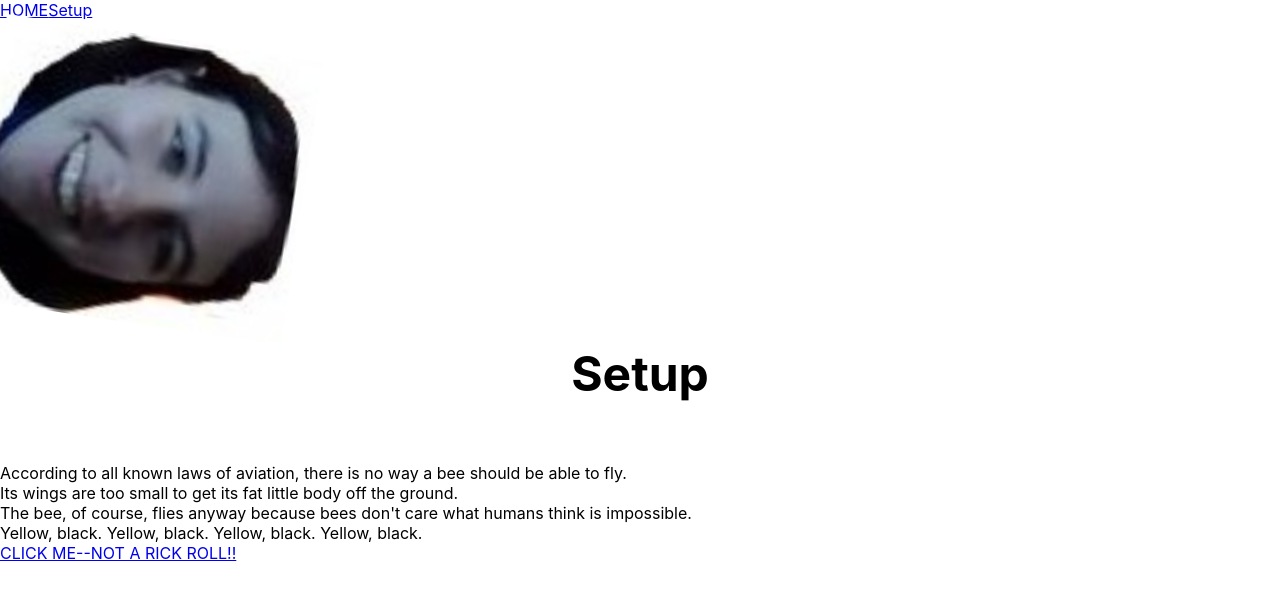
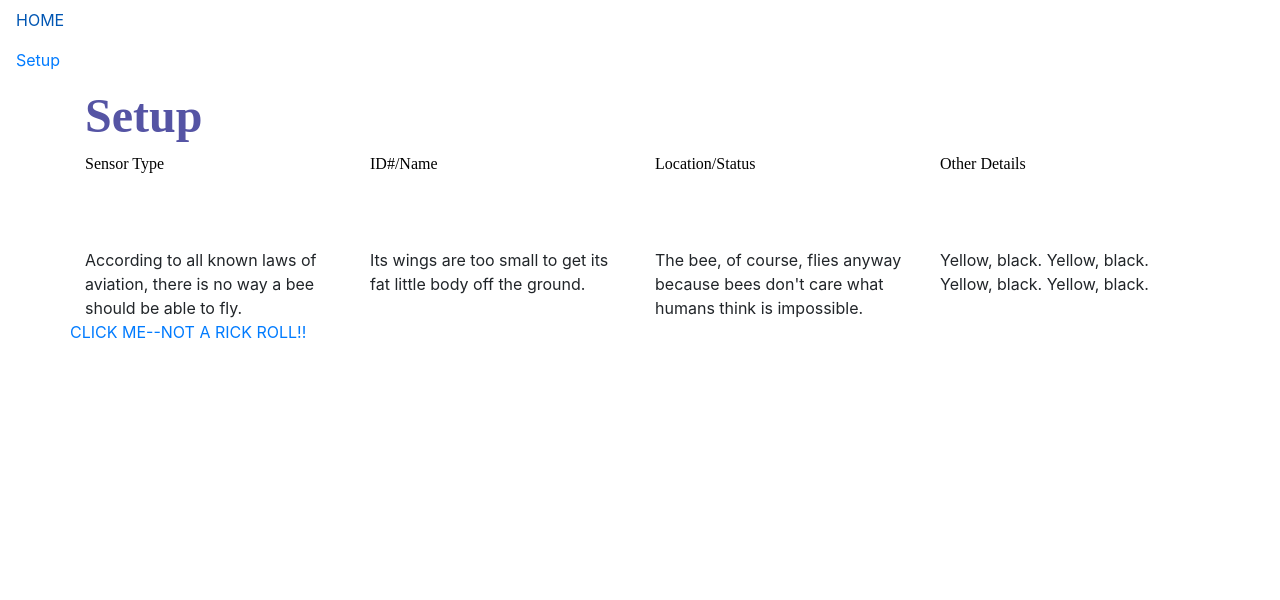
Before and after one commit to robinfintz/TeamTech21_MERN, a React (Create React App) app in the folder frontend/: page /Setup in a window 1280 px wide. Shown: the top 600 px of the page. Built offline with nearby package versions, Linux system fonts and the light colour scheme.

Commit message:
some changes reversed? so here they are again

```diff
--- a/frontend/src/App.js
+++ b/frontend/src/App.js
@@ -29,7 +29,6 @@ function App() {
     <Router>
       <div id='page-container'>
         <Navigation/>
-        <img src={Robin} className="App-logo" alt="logo" />
         <div className="content">
           <Switch>
             <Route exact path="/">
--- a/frontend/src/views/Setup.js
+++ b/frontend/src/views/Setup.js
@@ -2,6 +2,7 @@ import React from 'react';
 import Container from "react-bootstrap/Container"
 import Row from "react-bootstrap/Row"
 import Col from "react-bootstrap/Col"
+import 'bootstrap/dist/css/bootstrap.min.css';
 
 
 const Setup = () => {
@@ -9,7 +10,13 @@ const Setup = () => {
         <div>
             <Container>
               <Row>
-                  <Col style={{textAlign: "center", fontSize: "300%", fontWeight: "bold"}}>Setup</Col>
+                  <Col style={{textAlign: "left", fontSize: "300%", fontWeight: "bold", color: "#5554A4", fontFamily: "Righteous"}}>Setup</Col>
+              </Row>
+              <Row>
+                  <Col style={{textAlign: "left", fontSize: "100%", fontWeight: "normal", color: "#000000", fontFamily: "Righteous"}}>Sensor Type</Col>
+                  <Col style={{textAlign: "left", fontSize: "100%", fontWeight: "normal", color: "#000000", fontFamily: "Righteous"}}>ID#/Name</Col>
+                  <Col style={{textAlign: "left", fontSize: "100%", fontWeight: "normal", color: "#000000", fontFamily: "Righteous"}}>Location/Status</Col>
+                  <Col style={{textAlign: "left", fontSize: "100%", fontWeight: "normal", color: "#000000", fontFamily: "Righteous"}}>Other Details</Col>
               </Row>
               <div className="spacer" > &nbsp; </div>
               <div className="spacer" > &nbsp; </div>
```
